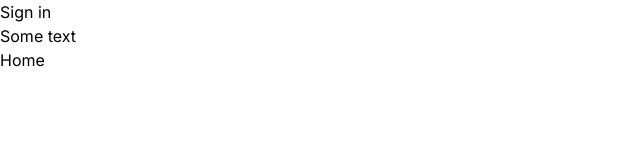
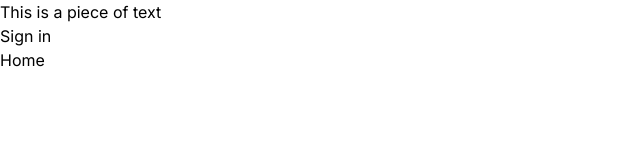
Before and after one commit to PashPush/huge_platform, a Next.js app: page / in a window 1280 px wide. Shown: the top 160 px of the page, without its empty margins (0-640 px from the left). Built offline with nearby package versions, Linux system fonts and the light colour scheme; no server answers.

Commit message:
implemented ThemeProvider

```diff
--- a/app/(root)/(home)/page.tsx
+++ b/app/(root)/(home)/page.tsx
@@ -1,7 +1,12 @@
+// 'use client'
 import React from 'react'
 
 const Home = () => {
-	return <div>Home</div>
+	return (
+		<div>
+			<div>Home</div>
+		</div>
+	)
 }
 
 export default Home
--- a/app/layout.tsx
+++ b/app/layout.tsx
@@ -7,7 +7,8 @@ import {
 } from '@clerk/nextjs'
 import './globals.css'
 import React from 'react'
-import { Inter, Space_Grotesk } from 'next/font/google'
+import { ThemeProvider } from '@/context/ThemeProvider'
+import { Inter, Space_Grotesk } from 'next/font/google' // eslint-disable-line
 import type { Metadata } from 'next'
 
 export const metadata: Metadata = {
@@ -18,6 +19,7 @@ export const metadata: Metadata = {
 		icon: '/assets/images/site-logo.svg',
 	},
 }
+
 const inter = Inter({
 	subsets: ['latin'],
 	weight: ['100', '200', '300', '400', '500', '600', '700', '800', '900'],
@@ -35,6 +37,8 @@ export default function RootLayout({
 	children: React.ReactNode
 }) {
 	return (
+		<html lang='en'>
+			<body className={`${inter.variable} ${spaceGrotesk.variable} font-inter`}>
 				<ClerkProvider
 					appearance={{
 						elements: {
@@ -43,18 +47,18 @@ export default function RootLayout({
 						},
 					}}
 				>
-			<html lang='en'>
-				<body className={`${inter.variable} ${spaceGrotesk.variable}`}>
+					<ThemeProvider>
+						<h1 className='h1-bold'>This is a piece of text</h1>
 						<SignedOut>
 							<SignInButton />
 						</SignedOut>
 						<SignedIn>
 							<UserButton />
 						</SignedIn>
-					<h1 className='h1-bold'>Some text</h1>
 						{children}
+					</ThemeProvider>
+				</ClerkProvider>
 			</body>
 		</html>
-		</ClerkProvider>
 	)
 }
--- /dev/null
+++ b/context/ThemeProvider.tsx
@@ -0,0 +1,41 @@
+'use client'
+import React, { createContext, useState, useContext, useEffect } from 'react'
+
+interface ThemeContextType {
+	mode: string
+	setMode: (mode: string) => void
+}
+export const ThemeContext = createContext<ThemeContextType | undefined>(
+	undefined
+)
+
+export function ThemeProvider({ children }: { children: React.ReactNode }) {
+	const [mode, setMode] = useState<string>('')
+
+	const handleThemeChange = () => {
+		if (mode === 'dark') {
+			setMode('light')
+			document.documentElement.classList.add('light')
+		} else {
+			setMode('dark')
+			document.documentElement.classList.add('dark')
+		}
+	}
+
+	useEffect(() => {
+		// handleThemeChange()
+	}, [mode])
+	return (
+		<ThemeContext.Provider value={{ mode, setMode }}>
+			{children}
+		</ThemeContext.Provider>
+	)
+}
+
+export function useTheme() {
+	const context = useContext(ThemeContext)
+	if (context === undefined) {
+		throw new Error('useTheme must be used within a ThemeProvider')
+	}
+	return context
+}
--- a/tailwind.config.ts
+++ b/tailwind.config.ts
@@ -14,6 +14,7 @@ module.exports = {
 			screens: {
 				'2xl': '1400px',
 			},
+			fontFamily: 'Inter',
 		},
 		extend: {
 			colors: {
```
Lines whose indentation alone changed are shown as unchanged.
